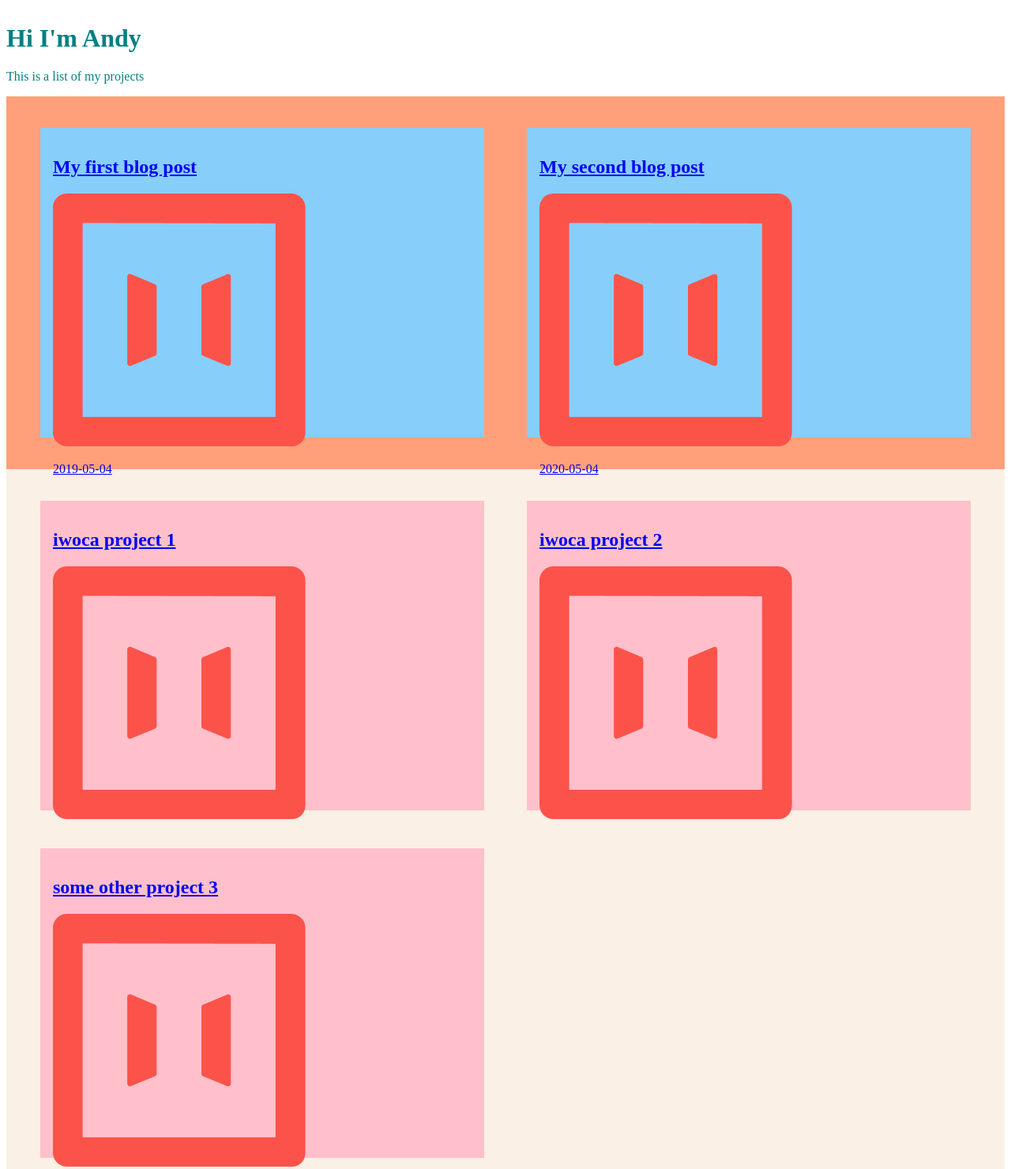
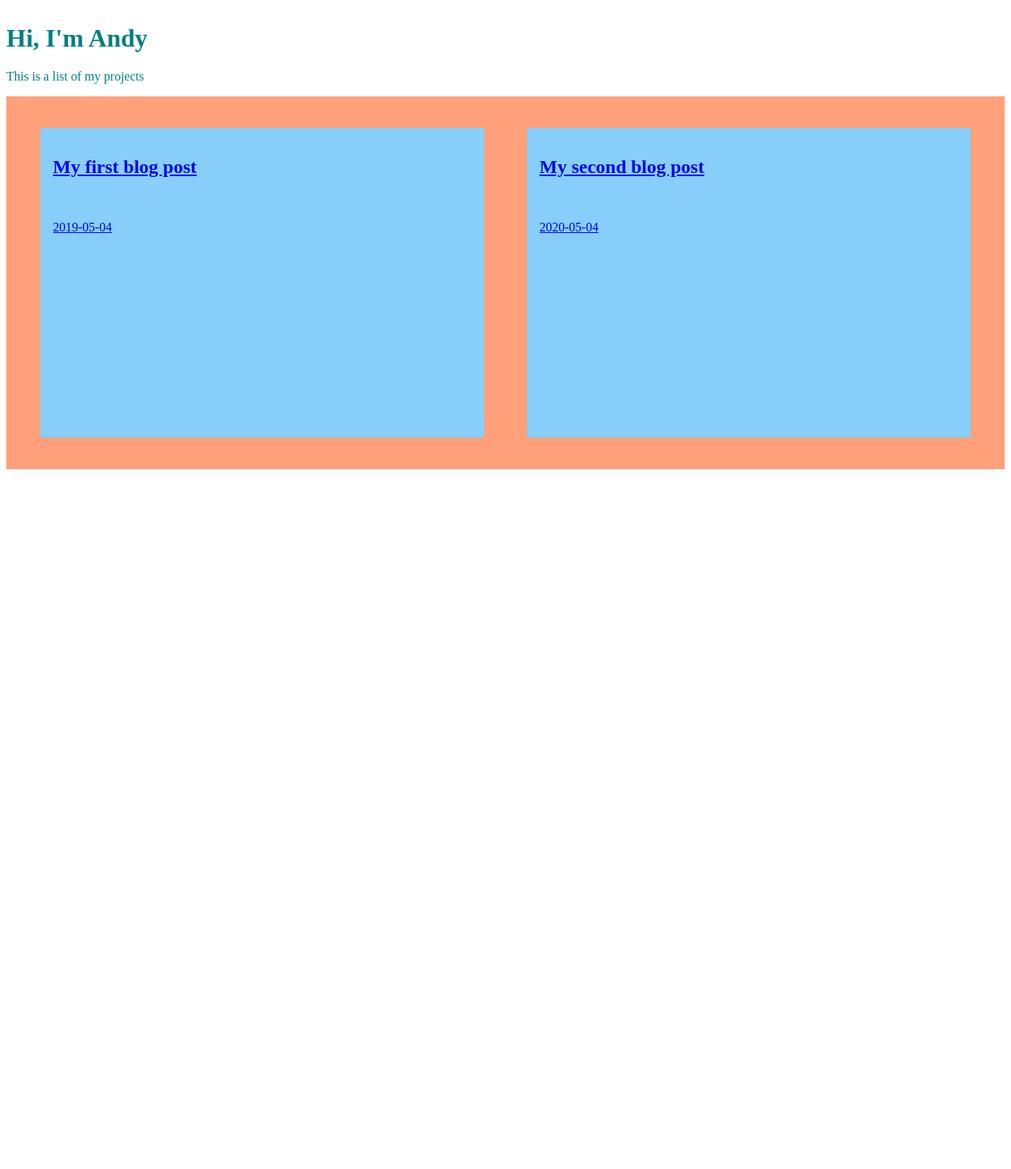
Before and after one commit to andylikh/andylikh.github.io, a Gatsby site: page /portfolio in a window 1280 px wide. Shown: the part 71-1551 px from the top of the page at 79% size. After the commit the page ends 800 px from the top, so only its background shows below. Built offline with nearby package versions, Linux system fonts and the light colour scheme; Gatsby itself is replaced by a stand-in of ours.

Commit message:
LEarnt about restruturing
Cleaned up some codes and test pages.

```diff
--- a/gatsby-config.js
+++ b/gatsby-config.js
@@ -7,17 +7,18 @@
 module.exports = {
     siteMetadata: {
         title: "Andy's Portfolio",
-    description: "This is me trying to build my site using Gatsby",
+        description: 'This is me trying to build my site using Gatsby'
     },
     /* Your site config here */
-  plugins: [`gatsby-plugin-mdx`,
+    plugins: [
+        `gatsby-plugin-mdx`,
         {
             resolve: `gatsby-source-filesystem`,
             options: {
                 name: `markdown-pages`,
-        path: `${__dirname}/src/projects`,
+                path: `${__dirname}/src/projects`
+            }
         },
-    },
-    `gatsby-transformer-remark`,
-],
-}
+        `gatsby-transformer-remark`
+    ]
+};
--- a/src/components/grid/grid.js
+++ /dev/null
@@ -1,33 +0,0 @@
-import React from 'react';
-import styles from "./Grid.module.css";
-import projects from '../../projects.json'
-
-const Grid = () => {
-  return (
-    <div className ={styles.grid}>
-      {projects.projects.map((projectJson)=>(
-        <Card
-          name = {projectJson.projectName}
-          link = {projectJson.url}
-          logo = {projectJson.logo}
-          description =  {projectJson.description}
-        />
-      ))}
-    </div>
-  );
-};
-
-
-const Card = ({name, logo, link, description}) =>{
-  return(
-    <div className = {styles.projectCard}>
-      <a href={link}>
-        <h2> {name} </h2>
-        <img src = {logo} alt = {description}/>
-      </a>
-    </div>
-  )
-
-}
-
-export default Grid;
--- a/src/components/grid/grid.module.css
+++ /dev/null
@@ -1,19 +0,0 @@
-.grid {
-    background-color: linen;
-    padding: 1rem;
-    /* display:flex;
-    flex-wrap: wrap;
-    justify-content: center; */
-    display: grid;
-    grid-template-columns: repeat(2  , 1fr);
-    justify-items: center;
-  }
-
-  .projectCard {
-    width:530px;
-    height: 360px;
-    background-color: pink;
-    padding: 1rem;
-    display: flex;
-    margin: 1.5rem 1.5rem;
-  }
--- a/src/components/grid2/Grid2.js
+++ /dev/null
@@ -1,56 +0,0 @@
-import React from 'react';
-import styles from "./Grid2.module.css";
-import { useStaticQuery, graphql } from "gatsby"
-
-export default function Grid2 () {
-const data = useStaticQuery(graphql`
-  query MyQuery {
-    allMarkdownRemark {
-      totalCount
-      edges {
-        node {
-          frontmatter {
-            date
-            slug
-            title
-            logo
-          }
-        }
-      }
-    }
-  }
-
-  `)
-
-  return (
-    <>
-    {/* NOTES */}
-    {/*console.log(data.allMarkdownRemark.edges.nodes.frontmatter.title)/* <-- this doesn't work at all */}
-    {console.log(data.allMarkdownRemark.edges.nodes)/* <-- this shows as undefined */}
-    {console.log(data.allMarkdownRemark.edges)/*<--this works*/}
-
-    <div className={styles.grid}>
-      {data.allMarkdownRemark.edges.map((gQLdata)=>(
-        <Card2
-        name = {gQLdata.node.frontmatter.title}
-        link = {gQLdata.node.frontmatter.slug}
-        logo = {gQLdata.node.frontmatter.logo}
-        description = {gQLdata.node.frontmatter.date}
-        />
-      ))}
-    </div>
-    </>
-  )
-}
-
-const Card2 = ({name, logo, link, description, imgAlt}) =>{
-  return(
-    <div className = {styles.projectCard}>
-      <a href={link}>
-        <h2> {name} </h2>
-        <img src = {logo} alt = {imgAlt}/>
-        <p>{description}</p>
-      </a>
-    </div>
-  )
-}
--- a/src/components/header.js
+++ b/src/components/header.js
@@ -1,5 +1,5 @@
 import React from "react"
 
-export default function Header(props) {
-    return <h1>{props.headerText}</h1>
+export default function Header({children}) {
+    return <h1>{children}</h1>
   }
--- /dev/null
+++ b/src/components/projectGrid/ProjectGrid.js
@@ -0,0 +1,48 @@
+import React from 'react';
+import styles from './ProjectGrid.module.css';
+import { useStaticQuery, graphql } from 'gatsby';
+
+export default function ProjectGrid() {
+    const data = useStaticQuery(graphql`
+        query ProjectQuery {
+            allMarkdownRemark {
+                totalCount
+                nodes {
+                  frontmatter {
+                    date
+                    slug
+                    title
+                  }
+                }
+              }
+            }
+    `);
+
+    return (
+        <div className={styles.grid}>
+            {data?.allMarkdownRemark?.nodes?.map((gQLdata) => {
+                const {title, slug, logo, date} = gQLdata.frontmatter;
+                return (
+                    <ProjectCard
+                        name={title}
+                        link={slug}
+                        logo={logo}
+                        description={date}
+                    />
+                );
+            })}
+        </div>
+    );
+}
+
+const ProjectCard = ({ name, logo, link, description, imgAlt }) => {
+    return (
+        <div className={styles.projectCard}>
+            <a href={link}>
+                <h2> {name} </h2>
+                <img src={logo} alt={imgAlt} />
+                <p>{description}</p>
+            </a>
+        </div>
+    );
+};
--- a/src/pages/portfolio.js
+++ b/src/pages/portfolio.js
@@ -1,17 +1,15 @@
-import React from "react"
-import Header from "../components/header"
-import Grid from "../components/grid/Grid"
-import Navbar from "../components/navbar/Navbar"
-import Grid2 from "../components/grid2/Grid2"
+import React from 'react';
+import Header from '../components/header';
+import Navbar from '../components/navbar/Navbar';
+import ProjectGrid from '../components/projectGrid/ProjectGrid';
 
-export default function About({data}) {
-  return (
-    <div style={{ color: `teal` }}>
-      <Navbar/>
-      <Header headerText="Hi I'm Andy" />
-      <p>This is a list of my projects</p>
-      <Grid2/>
-      <Grid/>
-    </div>
-  )
+export default function Portfolio() {
+    return (
+        <div style={{ color: `teal` }}>
+            <Navbar />
+            <Header>Hi, I'm Andy</Header>
+            <p>This is a list of my projects</p>
+            <ProjectGrid />
+        </div>
+    );
 }
```
Also changed, not shown: gatsby-node.js (+11 -9 lines), src/pages/index.js (+8 -8 lines), src/pages/markdown.mdx (deleted, +0 -14 lines), src/templates/projectTemplate/ProjectTemplate.js (+11 -8 lines), src/components/projectGrid/ProjectGrid.module.css (renamed from src/components/grid2/Grid2.module.css), 1 other file. Lines whose indentation alone changed are shown as unchanged.
